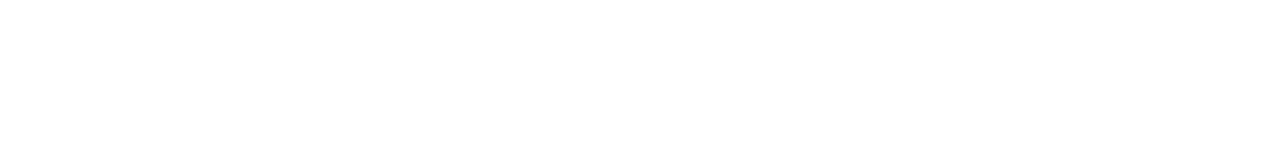
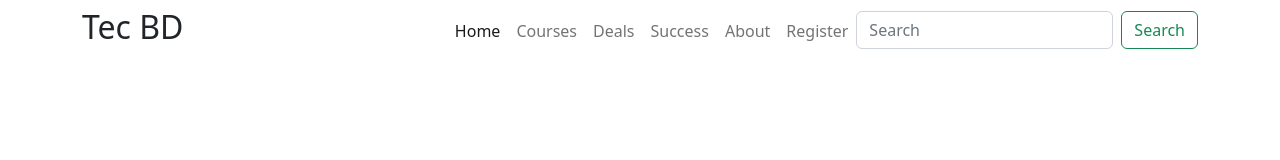
Before and after one commit to Orasur-Rahman203/bootstrap-assignment-3, a plain HTML site: page index.html in a window 1280 px wide. Drawn offline with nearby package versions, Linux system fonts and the light colour scheme.

Commit message:
make  navigation bar

```diff
--- a/index.html
+++ b/index.html
@@ -6,9 +6,59 @@
     <meta http-equiv="X-UA-Compatible" content="IE=edge">
     <meta name="viewport" content="width=device-width, initial-scale=1.0">
     <title>Tec BD</title>
+    <link href="https://cdn.jsdelivr.net/npm/bootstrap@5.2.0/dist/css/bootstrap.min.css" rel="stylesheet"
+        integrity="sha384-gH2yIJqKdNHPEq0n4Mqa/HGKIhSkIHeL5AyhkYV8i59U5AR6csBvApHHNl/vI1Bx" crossorigin="anonymous">
+
 </head>
 
 <body>
+    <header>
+        <!-- Navigation section start -->
+        <section>
+            <nav class="navbar navbar-expand-lg bg-white">
+                <div class="container">
+                    <h2>Tec BD</h2>
+                    <div class="d-flex justify-content-between">
+                        <div class="collapse navbar-collapse" id="navbarScroll">
+                            <ul class="navbar-nav me-auto my-2 my-lg-0 navbar-nav-scroll"
+                                style="--bs-scroll-height: 100px;">
+                                <li class="nav-item">
+                                    <a class="nav-link active" aria-current="page" href="#">Home</a>
+                                </li>
+                                <li class="nav-item">
+                                    <a class="nav-link" href="#">Courses</a>
+                                </li>
+                                <li class="nav-item">
+                                    <a class="nav-link" href="#">Deals</a>
+                                </li>
+                                <li class="nav-item">
+                                    <a class="nav-link" href="#">Success</a>
+                                </li>
+                                <li class="nav-item">
+                                    <a class="nav-link" href="#">About</a>
+                                </li>
+                                <li class="nav-item">
+                                    <a class="nav-link" href="#">Register</a>
+                                </li>
+                        </div>
+                        <div>
+                            <form class="d-flex" role="search">
+                                <input class="form-control me-2" type="search" placeholder="Search" aria-label="Search">
+                                <button class="btn btn-outline-success" type="submit">Search</button>
+                            </form>
+                        </div>
+                    </div>
+                </div>
+            </nav>
+        </section>
+        <!-- Navigation section end -->
+    </header>
+
+
+
+    <script src="https://cdn.jsdelivr.net/npm/bootstrap@5.2.0/dist/js/bootstrap.bundle.min.js"
+        integrity="sha384-A3rJD856KowSb7dwlZdYEkO39Gagi7vIsF0jrRAoQmDKKtQBHUuLZ9AsSv4jD4Xa"
+        crossorigin="anonymous"></script>
 
 </body>
 
```
